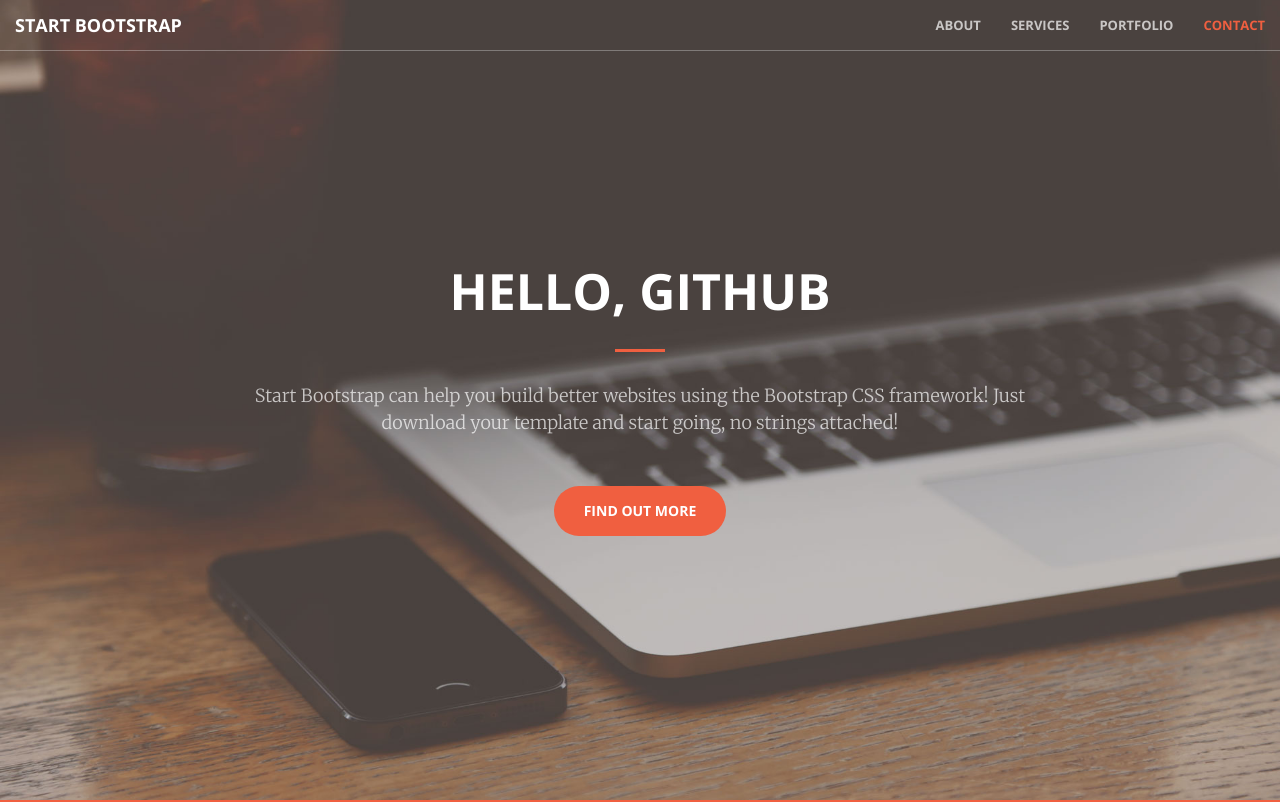
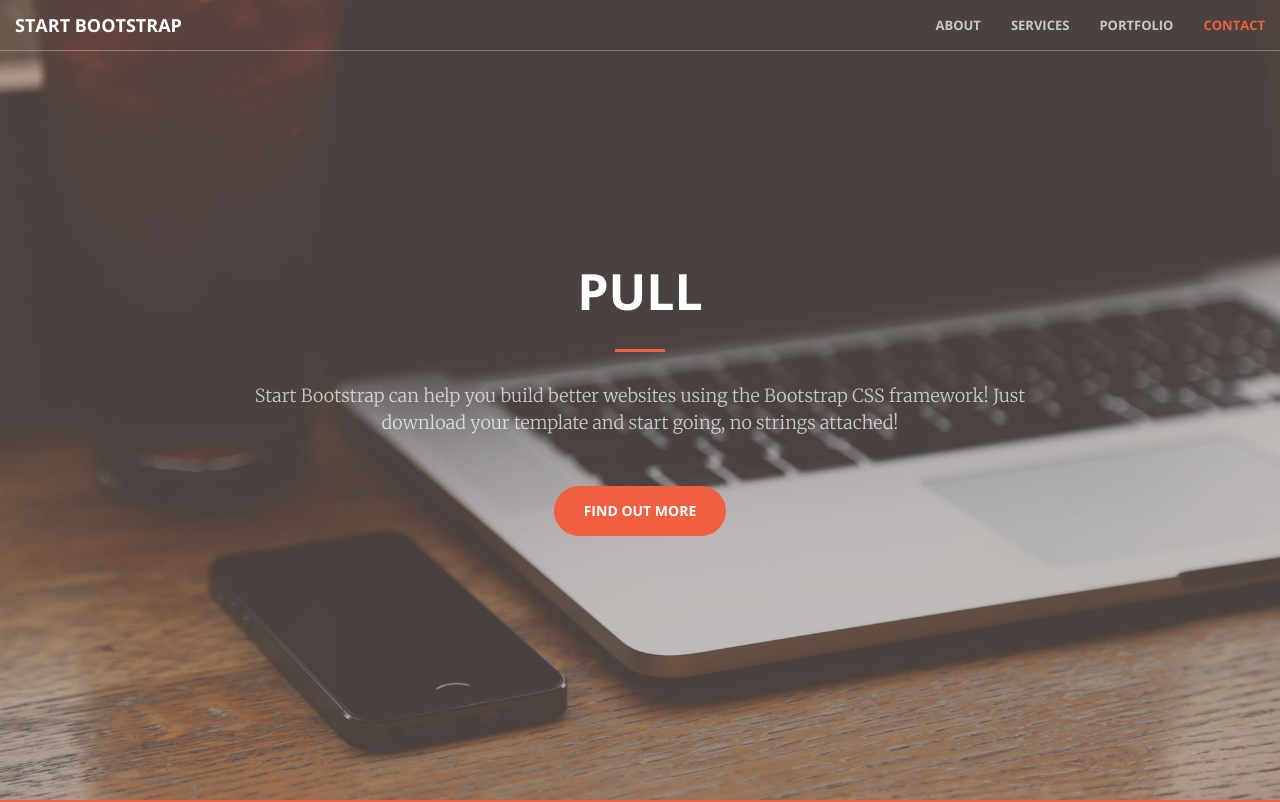
Before and after one commit to wcliao1962/git_demo, a website: page index.html in a window 1280 px wide. Shown: the top 802 px of the page. Drawn offline with nearby package versions, Linux system fonts and the light colour scheme.

Commit message:
change hello github to PULL

```diff
--- a/index.html
+++ b/index.html
@@ -71,7 +71,7 @@
     <header>
         <div class="header-content">
             <div class="header-content-inner">
-                <h1 id="homeHeading">Hello, Github</h1>
+                <h1 id="homeHeading">PULL</h1>
                 <hr>
                 <p>Start Bootstrap can help you build better websites using the Bootstrap CSS framework! Just download your template and start going, no strings attached!</p>
                 <a href="#about" class="btn btn-primary btn-xl page-scroll">Find Out More</a>
```
